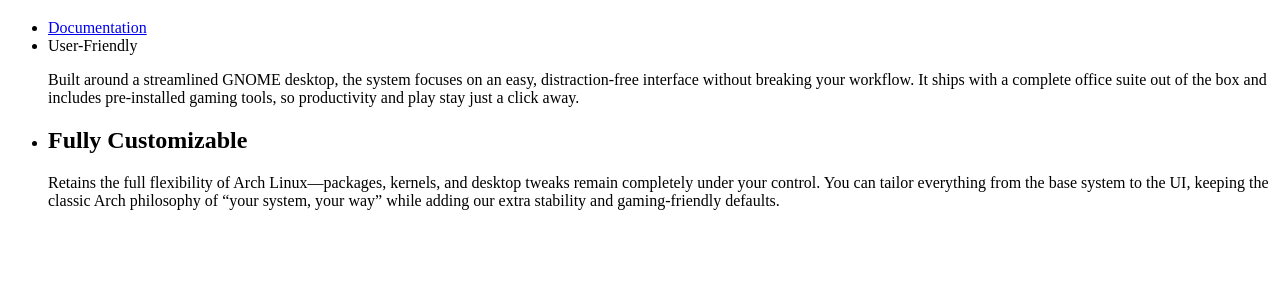
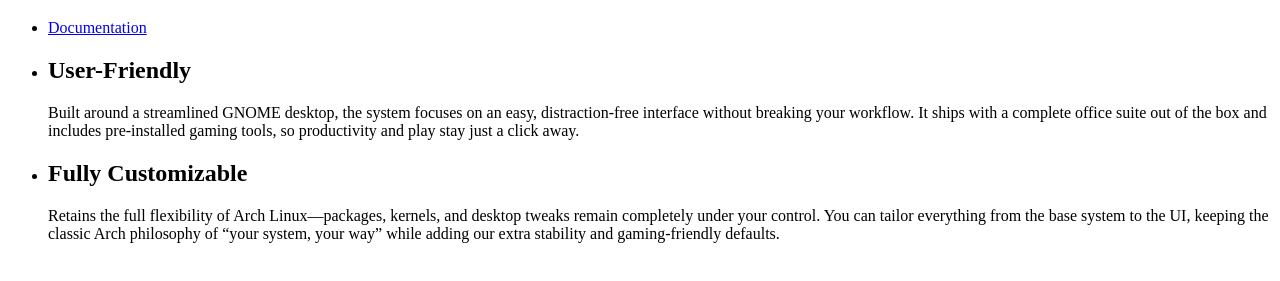
Before and after one commit to DotXX-2/Obsidian-Page, a plain HTML site: page index.html in a window 1280 px wide. Shown: the part 61-342 px from the top of the page. Drawn offline with Linux system fonts and the light colour scheme.

Commit message:
Style.css correccion

```diff
--- a/index.html
+++ b/index.html
@@ -2,16 +2,14 @@
 <html>
 <head>
   <title>Obsidian Arch</title>
-  <link rel="stylesheet" href="style.css" />
 </head>
 <body>
   <h1>Another Arch Focused On Gaming</h1>
 
   <ul>
     <li><a href="Docs/index.html">Documentation</a></li>
-<div class=".features">
+
     <li>
-<div class=".feature"
       <h2>User-Friendly</h2>
       <p>
         Built around a streamlined GNOME desktop, the system focuses on an easy,
@@ -19,7 +17,6 @@
         complete office suite out of the box and includes pre-installed gaming tools,
         so productivity and play stay just a click away.
       </p>
-    </div>
     </li>
 
     <li>
@@ -31,7 +28,6 @@
         while adding our extra stability and gaming-friendly defaults.
       </p>
     </li>
-</div>
   </ul>
 </body>
 </html>
```
